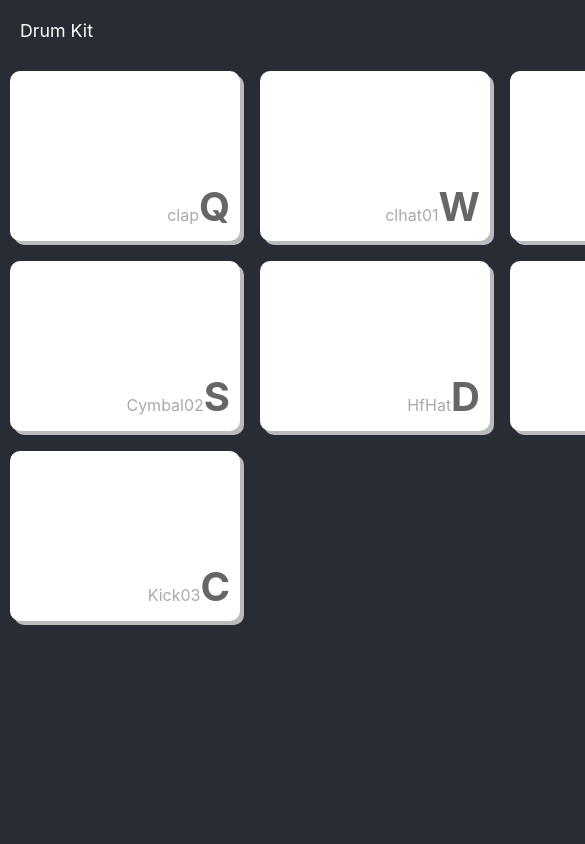
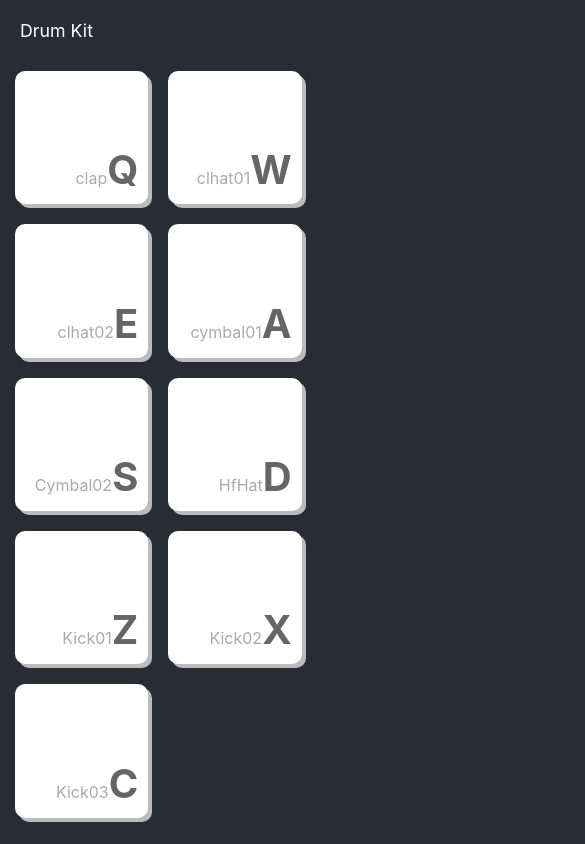
Before and after one commit to wlifferth/react-drum-kit, a React (Create React App) app: page / in a window 390 px wide. Shown: the top 844 px of the page, 585 px wide, since content can reach past the window. Built offline with nearby package versions, Linux system fonts and the light colour scheme.

Commit message:
Added responsive styling

```diff
--- a/src/App.scss
+++ b/src/App.scss
@@ -21,22 +21,36 @@
 -moz-box-shadow: $r $r 0px 0px rgba(187,187,187,1);
 box-shadow: $r $r 0px 0px rgba(187,187,187,1);
 }
-
-$drum-container-width: 1000px;
+$tablet-max: 1020px;
+$mobile-max:480px;
+$drum-container-desktop-width: 1000px;
+$drum-container-tablet-width: 460px;
+$drum-container-mobile-width: 380px;
 $drum-margin: 10px;
 $drum-padding: 10px;
 $normal-box-shadow: 4px;
 $hover-dip: 1px;
 $active-dip: 2px;
 #display {
-  width: $drum-container-width;
+  width: $drum-container-desktop-width;
+  @media screen and (max-width: $tablet-max) {
+    width: $drum-container-tablet-width;
+  }
+  @media screen and (max-width: $mobile-max) {
+    width: $drum-container-mobile-width;
+  }
   margin: auto;
 
   .drum {
     vertical-align: top;
-    width: #{($drum-container-width / 4) - ( ($drum-padding + $drum-margin) * 2)};
-    height: #{($drum-container-width / 4) - ( ($drum-padding + $drum-margin) * 2)};
+    width: #{($drum-container-desktop-width / 4) - ( ($drum-padding + $drum-margin) * 2)};
+    height: #{($drum-container-desktop-width / 4) - ( ($drum-padding + $drum-margin) * 2)};
+    @media screen and (max-width: $tablet-max) {
+      width: #{($drum-container-tablet-width / 3) - ( ($drum-padding + $drum-margin) * 2)};
+      height: #{($drum-container-tablet-width / 3) - ( ($drum-padding + $drum-margin) * 2)};
+    }
     max-height: 150px;
+    min-height: 60px;
     background-color: white;
     margin: $drum-margin;
     padding: $drum-padding;
```
